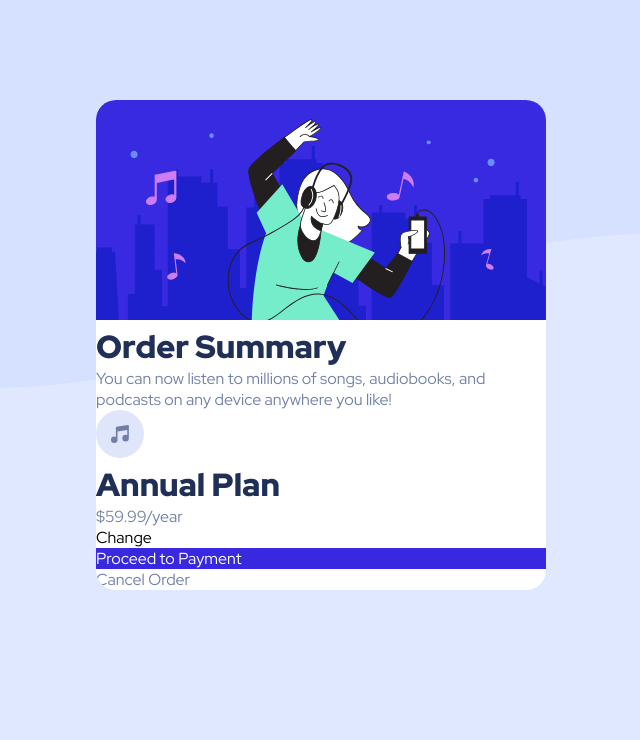
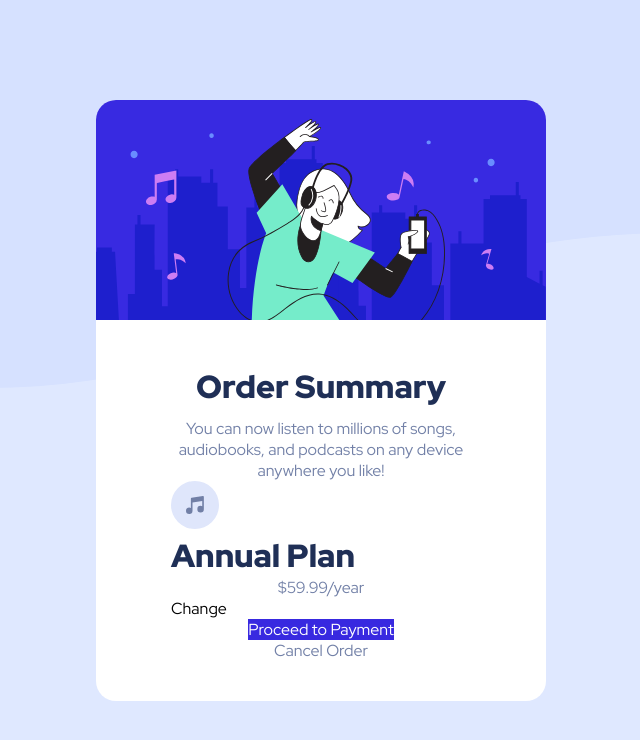
Before and after one commit to javrr-ui/order-summary-component-main, a plain HTML site: page index.html in a window 1280 px wide. Shown: the whole page, without its empty margins (319-959 px from the left). Drawn offline with Linux system fonts and the light colour scheme.

Commit message:
Create new container for card content

```diff
--- a/index.html
+++ b/index.html
@@ -16,10 +16,11 @@
   <body>
     <div class="card">
       <img src="images/illustration-hero.svg" alt="" class="header" />
+      <div class="container">
         <h1 class="title">Order Summary</h1>
         <p>
-        You can now listen to millions of songs, audiobooks, and podcasts on any
-        device anywhere you like!
+          You can now listen to millions of songs, audiobooks, and podcasts on
+          any device anywhere you like!
         </p>
         <div class="price-card">
           <img src="images/icon-music.svg" alt="" class="icon" />
@@ -32,5 +33,6 @@
         <div class="payment-btn">Proceed to Payment</div>
         <div class="cancel-btn">Cancel Order</div>
       </div>
+    </div>
   </body>
 </html>
--- a/style.css
+++ b/style.css
@@ -48,3 +48,19 @@ p {
 .cancel-btn {
   color: hsl(224, 23%, 55%);
 }
+
+.container {
+  padding: 40px;
+  display: flex;
+  flex-direction: column;
+  align-items: center;
+}
+
+.container .title {
+    padding-bottom: 10px;
+}
+
+.container p {
+    width: 300px;
+    text-align: center;
+}
```
Lines whose indentation alone changed are shown as unchanged.
